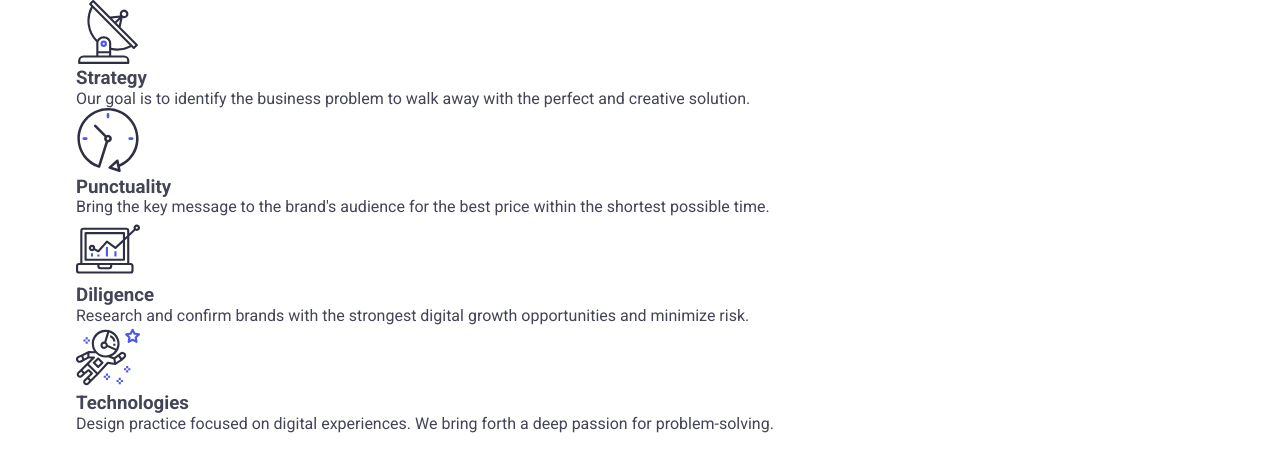
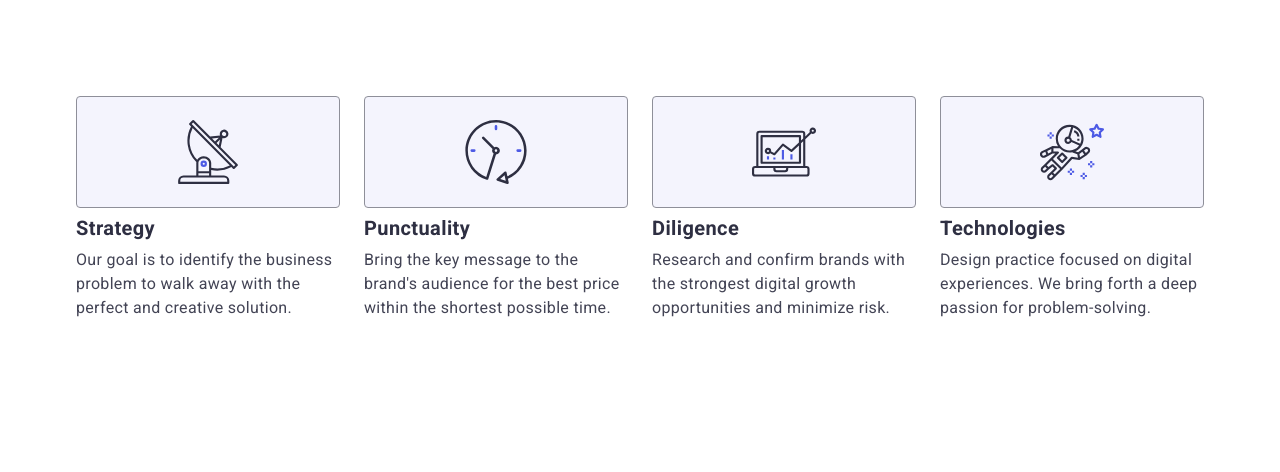
Before and after one commit to ponomarenko404-lang/goit-markup-hw-06, a plain HTML site: page index.html in a window 1280 px wide. Drawn offline with nearby package versions, Linux system fonts and the light colour scheme.

Commit message:
adaptive for avantage section

```diff
--- a/css/styles.css
+++ b/css/styles.css
@@ -468,3 +468,94 @@ button {
 }
 
 /*------------------- end section color -------------------- */
+
+/*------------------- start section  Advantages-------------------- */
+
+.section-advantages {
+  padding: 96px 0;
+  /* padding-top: 96px;
+  padding-bottom: 96px; */
+}
+
+.title {
+  font-weight: 700;
+  font-size: 36px;
+  line-height: 1.11;
+  letter-spacing: 0.02em;
+  text-align: center;
+  color: #2e2f42;
+  margin-bottom: 8px;
+}
+.text-title {
+  font-weight: 500;
+  font-size: 16px;
+  line-height: 1.5;
+  letter-spacing: 0.02em;
+  color: #434455;
+}
+
+.section-two-list {
+  display: flex;
+  flex-direction: column;
+  row-gap: 72px;
+}
+
+.section-icon {
+  display: none;
+}
+
+@media (min-width: 768px) {
+  .section-two-list {
+    flex-direction: row;
+    flex-wrap: wrap;
+    justify-content: space-between;
+  }
+
+  .section-two-items {
+    width: calc((100% - 24px) / 2);
+  }
+
+  .title {
+    text-align: left;
+  }
+}
+
+@media (min-width: 1158px) {
+  .section-icon {
+    display: flex;
+  }
+
+  .title {
+    font-size: 20px;
+    line-height: 1.2;
+  }
+
+  .text-title {
+    font-weight: 400;
+  }
+
+  .section-two-list {
+    display: flex;
+
+    max-width: 1128px;
+    gap: 24px;
+  }
+
+  .section-two-items {
+    width: calc((100% - 72px) / 4);
+  }
+
+  .item-box {
+    display: flex;
+    align-items: center;
+    justify-content: center;
+    border: 1px solid #8e8f99;
+    height: 112px;
+    width: 264px;
+    background-color: #f4f4fd;
+    border-radius: 4px;
+    margin-bottom: 8px;
+  }
+}
+
+/*------------------- end section Advantages -------------------- */
```
